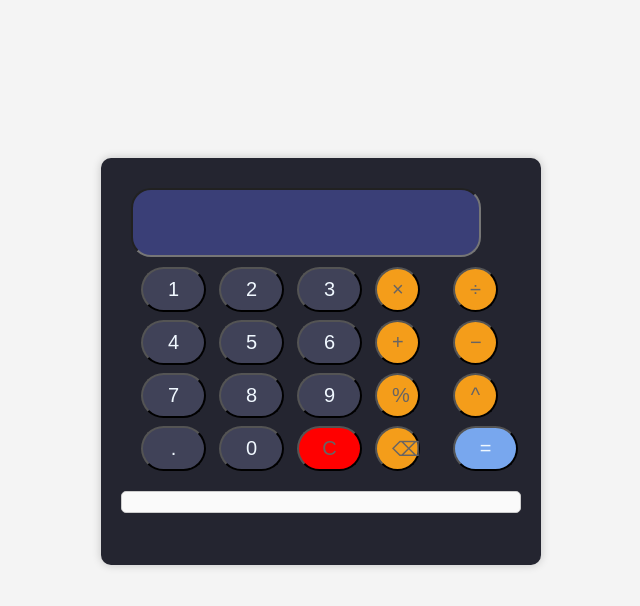
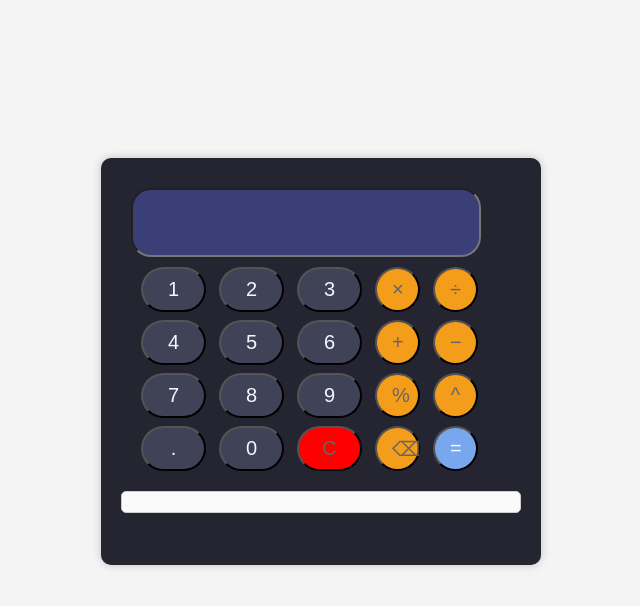
Before and after one commit to Chimezie1283/A-simple-calculator, a plain HTML site: page index.html in a window 1280 px wide. Shown: the whole page, without its empty margins (319-959 px from the left). Drawn offline with Linux system fonts and the light colour scheme.

Commit message:
A simple javascript functional calculator

```diff
--- a/index.css
+++ b/index.css
@@ -72,12 +72,18 @@ body {
 /* Equal button styles */
 .buttons .equal {
   background-color: rgb(120, 167, 238);
+  width: 45px;
 }
 
 /* Button hover styles */
 .buttons button:hover {
   background: #374b41;
   color: aliceblue;
+}
+
+.buttons .left {
+  margin-left: -20px;
+  padding-left: -20px;
 }
 
 /* History section styles */
--- a/index.html
+++ b/index.html
@@ -17,24 +17,25 @@
         <button onclick="press('2')">2</button>
         <button onclick="press('3')">3</button>
         <button class="operators" onclick="press('*')">×</button>
-        <button class="operators" onclick="press('/')">÷</button>
+        <button class="operators left" onclick="press('/')">÷</button>
+
         <button onclick="press('4')">4</button>
         <button onclick="press('5')">5</button>
         <button onclick="press('6')">6</button>
         <button class="operators" onclick="press('+')">+</button>
-        <button class="operators" onclick="press('-')">−</button>
+        <button class="operators left" onclick="press('-')">−</button>
 
         <button onclick="press('7')">7</button>
         <button onclick="press('8')">8</button>
         <button onclick="press('9')">9</button>
         <button class="operators" onclick="press('%')">%</button>
-        <button class="operators" onclick="press('^')">^</button>
+        <button class="operators left" onclick="press('^')">^</button>
 
         <button onclick="press('.')">.</button>
         <button onclick="press('0')">0</button>
         <button class="clear" onclick="clearDisplay()">C</button>
         <button class="operators" onclick="backspace()">⌫</button>
-        <button class="equal" onclick="calculate()">=</button>
+        <button class="equal left" onclick="calculate()">=</button>
       </div>
 
       <!-- A simple div element showing the history of calculations done by a user -->
```
Also changed, not shown: A Calculator App.PNG (deleted), calculator.PNG (added), 1 other file.
